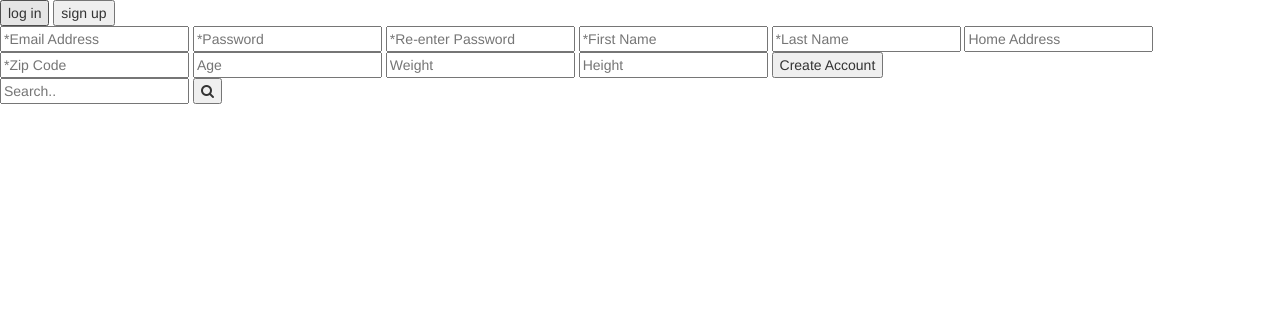
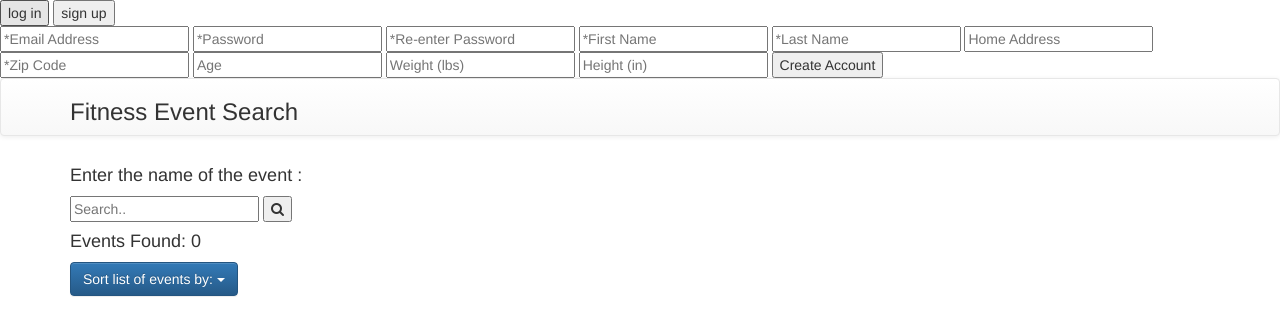
Before and after one commit to stanciel/EECS-493, a plain HTML site: page index.html in a window 1280 px wide. Both pictures are taken after a click on the button "sign up". Drawn offline with nearby package versions, Linux system fonts and the light colour scheme.

Commit message:
Update index.html

```diff
--- a/index.html
+++ b/index.html
@@ -30,21 +30,42 @@
               <input type="text" placeholder="Home Address" class="input" v-model="address">
               <input type="text" placeholder="*Zip Code" class="input" v-model="zipcode">
               <input type="text" placeholder="Age" class="input" v-model="age">
-              <input type="text" placeholder="Weight" class="input" v-model="weight">
-              <input type="text" placeholder="Height" class="input" v-model="height">
+              <input type="text" placeholder="Weight (lbs)" class="input" v-model="weight">
+              <input type="text" placeholder="Height (in)" class="input" v-model="height">
               <button type="button" class="createaccount">Create Account</button>
           </div>
 
       </div>
-      <div id="app">
+      <div id="events">
+        <nav class="navbar navbar-default">
+          <div class="container">
+             <div class="navbar-header">
+                <h3>Fitness Event Search</h3>
+             </div>
+          </div>
+       </nav>
+       <div class = "container">
         <div class="search-container">
+          <h4>Enter the name of the event : </h4>
           <input type="text" placeholder="Search.." name="search">
           <button type="submit"><i class="fa fa-search"></i></button>
         </div>
+        <h4>
+          Events Found: 0
+       </h4>
+       <div class="dropdown">
+        <button class="btn btn-primary dropdown-toggle" type="button" data-toggle="dropdown">Sort list of events by:
+        <span class="caret"></span></button>
+        <ul class="dropdown-menu">
+          <li><a v-bind:class = "[sortDate ? 'dropdown-item active' : 'dropdown-item']" @click="sortArtists(1)" href="#">Date</a></li>
+          <li><a v-bind:class = "[sortDuration ? 'dropdown-item active' : 'dropdown-item']" @click="sortArtists(2)" href="#">Duration</a></li>
+          <li><a v-bind:class = "[sortPrice ? 'dropdown-item active' : 'dropdown-item']" @click="sortArtists(3)">Price</a></li>
+        </ul>
+      </div>
         <!--<div v-if="numEvents > 0"  v-for="(event, index) in eventsList" :key="index" class = "col-lg-6 col-md-6 col-sm-6" style='margin-bottom: 50px; display: inline; height: 250px' >
         </div>-->
+       </div>
       </div>
-
 
    </body>
 </html>
```
